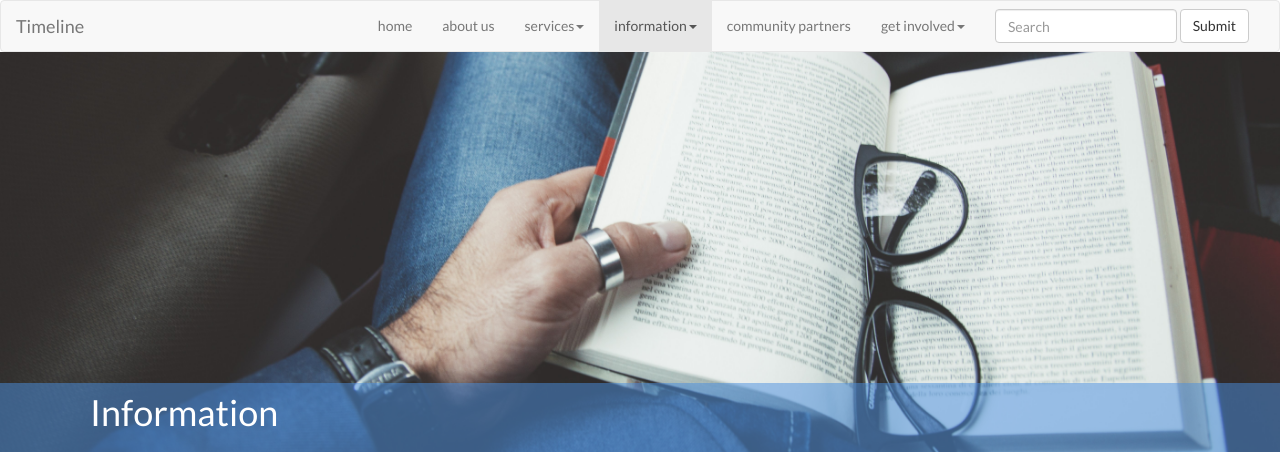
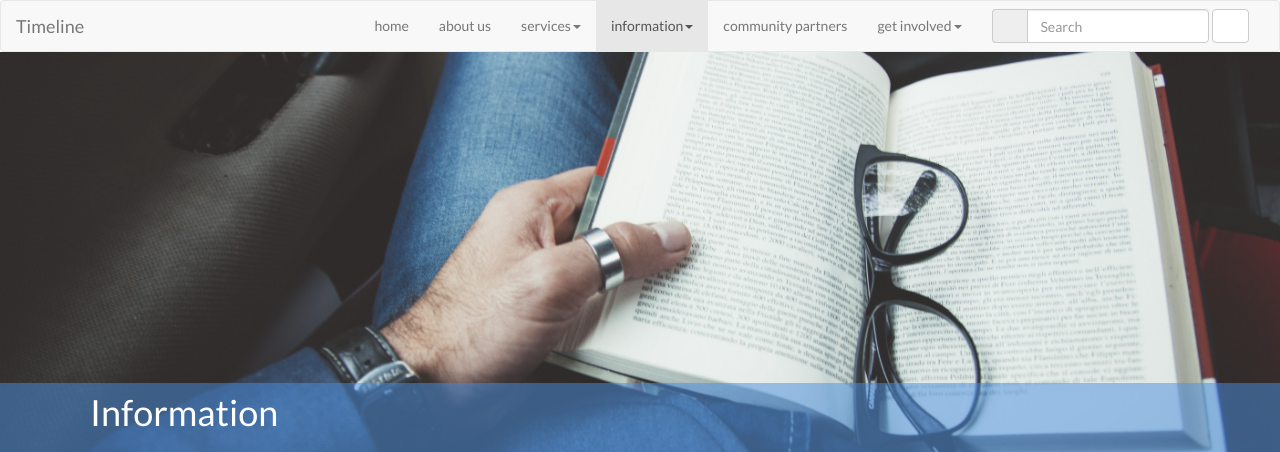
Before and after one commit to Lutalo/HIV-Timeline-CS195, a Flask app: page /aboutHIV in a window 1280 px wide. Shown: the top 452 px of the page. Run offline with Flask 2, Linux system fonts and the light colour scheme; some libraries are stand-ins or nearby versions; some web fonts are replaced.

Commit message:
unfunctional search bar

```diff
--- a/app/templates/base.html
+++ b/app/templates/base.html
@@ -85,21 +85,38 @@
                   </li>
 
                   <li>
+                    <!-- Define search form -->
                     <form class="navbar-form navbar-left" role="search">
-                      <div class="form-group">
-                        <input type="text" class="form-control" placeholder="Search">
+                      <!-- Create your entire search form -->
+                      <div id='search-form' class="form-group">
+                        <div class="input-group">
+                          <span id='search-icon' class="input-group-addon"><span class='glyphicon glyphicon-search'></span></span>
+                          <input type="text" class="form-control" placeholder="Search">
+                        </div>
                       </div>
-                      <button type="submit" class="btn btn-default">Submit</button>
+                      <!-- Define a button to toggle the search area -->
+                      <button id='search-button' class='btn btn-default '><span class='glyphicon glyphicon-search'></span></button>
                     </form>
                   </li>
+
                 </ul>
               </div><!-- /.navbar-collapse -->
             </div><!-- /.container-fluid -->
+
+          </nav>
             <script type="text/javascript">
               navHighlight();
+
+              // Search bar
+              // when page loads
+              $(function() {
+                // when toggle areas are clicked, toggle them
+                $("search-button, #search-icon").click(function(e) {
+                  e.preventDefault();
+                  $("search-button, #search-icon").toggle();
+                });
+              });
             </script>
-          </nav>
-
 
           <!-- Header Block End -->
           {% endblock %}
```
